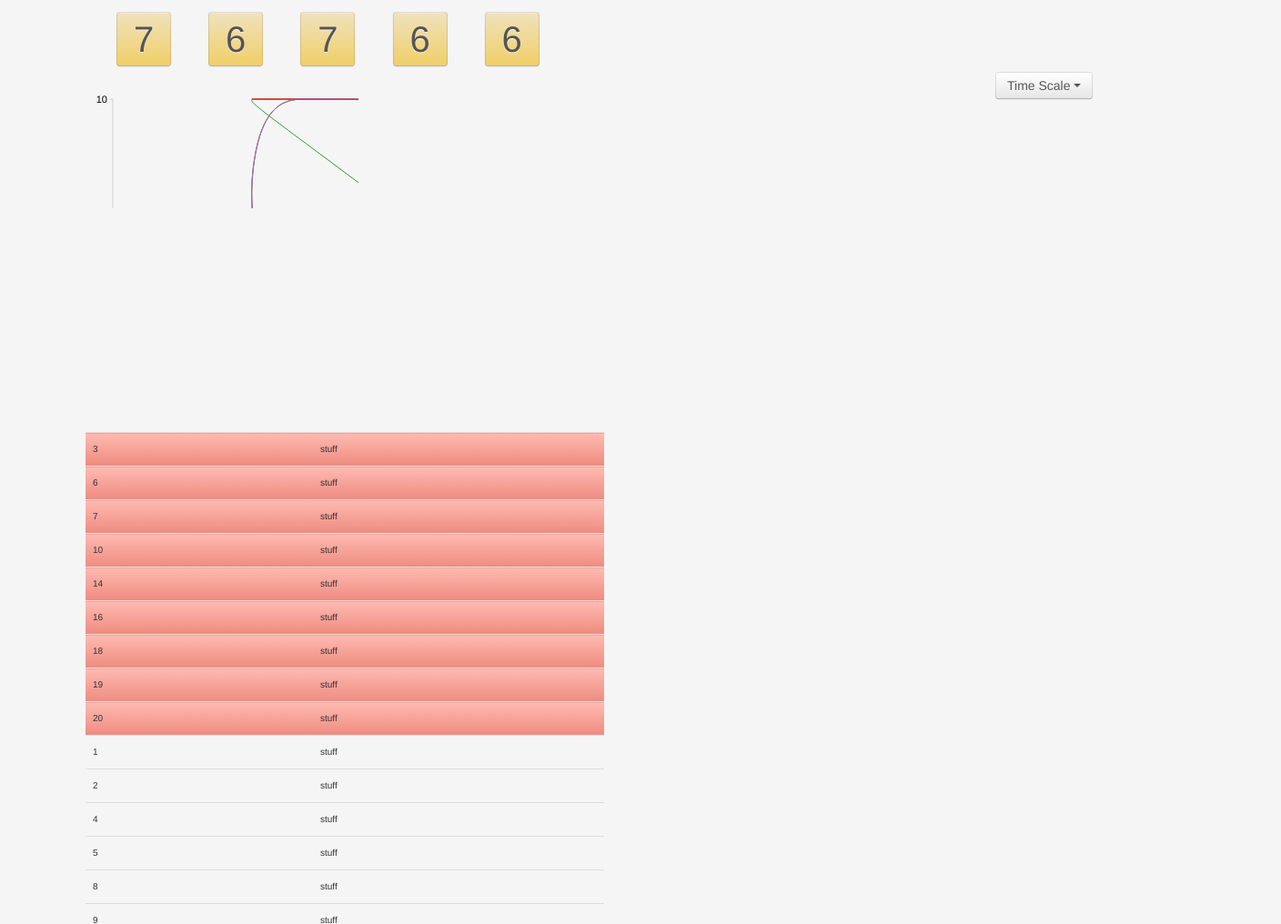
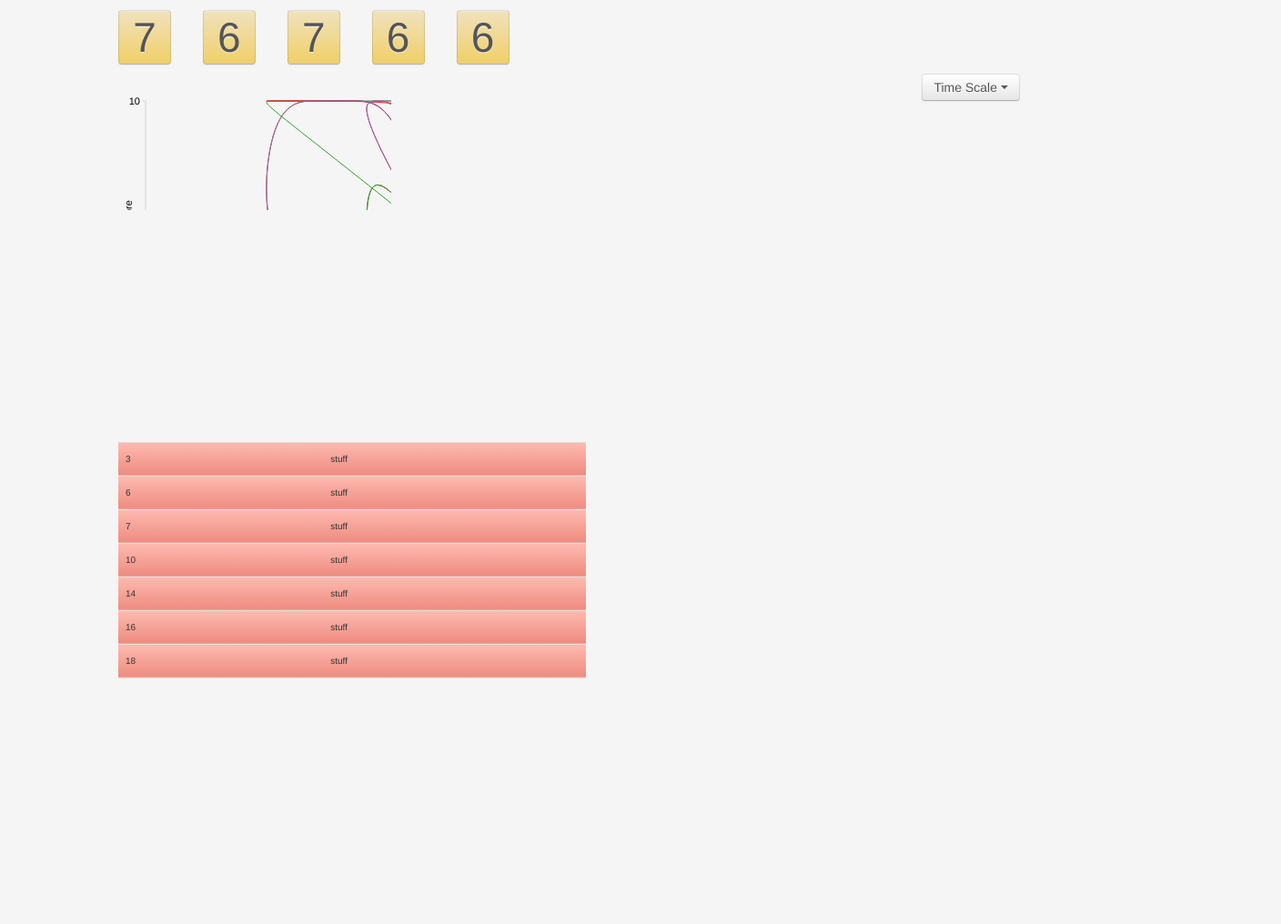
Before and after one commit to revengeoftheants/RestaurantDashboard, a plain HTML site: page index.html in a window 1280 px wide. Shown: the top 1016 px of the page at 91% size, 1408 px wide, since content can reach past the window. After the commit the page ends 800 px from the top, so only its background shows below. Drawn offline with Linux system fonts and the light colour scheme.

Commit message:
Added scrolling of surveys and improved layout.

```diff
--- a/index.html
+++ b/index.html
@@ -23,7 +23,9 @@
 </head>
 
 <body>
-	<div id="topCntnr">
+	<div id="leftMargin" class="span1"></div>
+	<div id="centerCol" class="span11">
+		<div id="topCntnr" class="row-fluid">
 			<div id="filterCntnr">
 				<div id="btnCntnr">
 					<button id="overallSatisfactionBtn" type="button" class="btn scoreBtn" data-toggle="button" onclick="GraphBuilder.UpdtGraphDisplCategories(event)"></button>
@@ -34,7 +36,7 @@
 				</div>
 			</div>
 			<div id="graphAndToolsCntnr">
-			<div id="graphCntnr" class="span10"></div>
+				<div id="graphCntnr" class="span9"></div>
 				<div id="toolsCntnr" class="span2 btn-group">
 					<a id="timeScaleDropDown" class="btn dropdown-toggle" data-toggle="dropdown" href="#">
 	    				Time Scale
@@ -50,13 +52,14 @@
 				</div>
 			</div>
 		</div>
-	<div id="bottomCntnr">
-		<div id="msgLogCntnr" class="span6">
+		<div id="bottomCntnr" class="row-fluid">
+			<div id="msgLogCntnr">
 				<table id="surveyTbl" class="table table-hover">
 					<tbody><!-- This tbody is required for Bootstrap's table row hover over functionality. --></tbody>
 				</table>
 			</div>
-		<div id="msgDisplCntnr" class="span6"></div>
+			<div id="msgDisplCntnr"></div>
+		</div>
 	</div>
 </body>
 </html>
--- a/scripts/GraphBuilder.js
+++ b/scripts/GraphBuilder.js
@@ -42,7 +42,9 @@ if (GraphBuilder) {
 		*/
 		Me.Load = function () {
 
-			//Load our data.
+			setDynamicStyles();
+
+			// Load our data.
 			loadData();
 		};
 
@@ -80,6 +82,15 @@ if (GraphBuilder) {
 		/*
 		Private Methods
 		*/
+
+		var setDynamicStyles = function() {
+			var btn = jQuery(".scoreBtn");
+			var hghtNbr = btn.height();
+
+			btn.css("width", hghtNbr);
+			btn.css("font-size", Math.round(hghtNbr * 0.8));
+		};
+
 
 		/*
 		* Retrieves and parses the JSON data, loading them into objects.
--- a/styles/Dashboard.css
+++ b/styles/Dashboard.css
@@ -1,37 +1,96 @@
 html, body {
+	position: relative; /*Allows us to position its children absolutely.*/
 	height: 100%;
 	width: 100%;
+	overflow: hidden; /*Prevents the page from scrolling.*/
 	background-color: #F5F5F5;
 	font-family: helvetica, sans-serif;
 	font-size: 10px;
 	color: #333333;
 }
 
-#topCntnr,
-#bottomCntnr {
-	height: 45%;
-	width: 100%;
+#leftMargin,
+#centerCol,
+#rightMargin {
+	height: 100%;
+	display: inline-block;
 }
 
+
+#leftMargin {
+
+	/*
+	position: absolute;
+	top: 0;
+	left: 0;
+	width: 8%;
+	*/
+}
+
+#centerCol {
+
+}
+
+
 #topCntnr {
+	/*
+	position: absolute;
+	top: 0px;
+	left: 0px;
+	width: 100%;
+	*/
+	height: 50%;
+}
+
+
+#bottomCntnr {
+	/*
+	position: absolute;
+	top: 50%;
+	height: 50%;
+	width: 100%;
+	margin-top: 8%;
+	padding-bottom: 1%;
+	*/
+	height: 50%;
+	padding-top: 8%;
+	padding-bottom: 1%;
+}
+
+#filterCntnr {
+	height: 15%;
+	width: 100%;
 	margin-top: 1%;
 	margin-bottom: 1%;
 }
 
 
-#bottomCntnr {
-	margin-top: 8%;
-	margin-bottom: 1%;
-}
-
-#filterCntnr {
-	width: 100%;
-	padding-left: 10%;
+#btnCntnr {
+	height: 100%;
 }
 
 #graphAndToolsCntnr {
+	position: relative;
+	height: 83%;
+	width: 100%;
+	padding-bottom: 0.5%;
+}
+
+
+#graphCntnr {
+	display: inline;
+	position: absolute;
+	top: 0;
+	left: 0;
 	height: 100%;
-	margin-top: 0.5%;
+	width: 80%;
+}
+
+#toolsCntnr {
+	position: absolute;
+	top: 0;
+	left: 80%;
+	height: 100%;
 }
 
 
@@ -40,22 +99,30 @@ html, body {
 }
 
 
-#graphCntnr {
-	height: 100%;
-	padding-left: 5%;
+#msgLogCntnr,
+#msgDisplCntnr {
+	display: inline-block;
+	width: 48%;
+	height: 65%;
+	overflow: auto;
 }
 
 
 #msgLogCntnr {
-	padding-left: 5%;
+	margin-right: 2%;
+}
+
+
+#msgDisplCntnr {
+	margin-left: 2%;
 }
 
 .scoreBtn {
-	height: 60px;
-	width: 60px;
+	height: 100%;
+	/* We want the button's width to be equal to its height, so we'll calculate and set that in javascript */
 	margin-right: 3%;
 	padding: 0%;
-	font-size: 400%;
+	/*font-size: 400%;*/
 	text-align: center;
 	color: #555555;
 	background-image: -moz-linear-gradient(top, #F0E2BD, #F0CF68);
@@ -75,6 +142,14 @@ html, body {
 
 .caret {
 	border-top: 4px solid #555555; /*Sets the carat's color.*/
+}
+
+
+/* Overriding Bootstrap's absolute positioning because it's unnecessary since the menu displays as a block.
+ * and thus falls right under the button when opened.
+ */
+.dropdown-menu {
+	position: static;
 }
 
 
@@ -120,6 +195,11 @@ html, body {
 }
 
 
+.table {
+	height: 100%;
+}
+
+
 .table-hover tbody tr:hover > td,
 .table-hover tbody tr:hover > th {
 	background-image: -moz-linear-gradient(top, #F0E2BD, #F2C53D);
```
Lines whose indentation alone changed are shown as unchanged.
